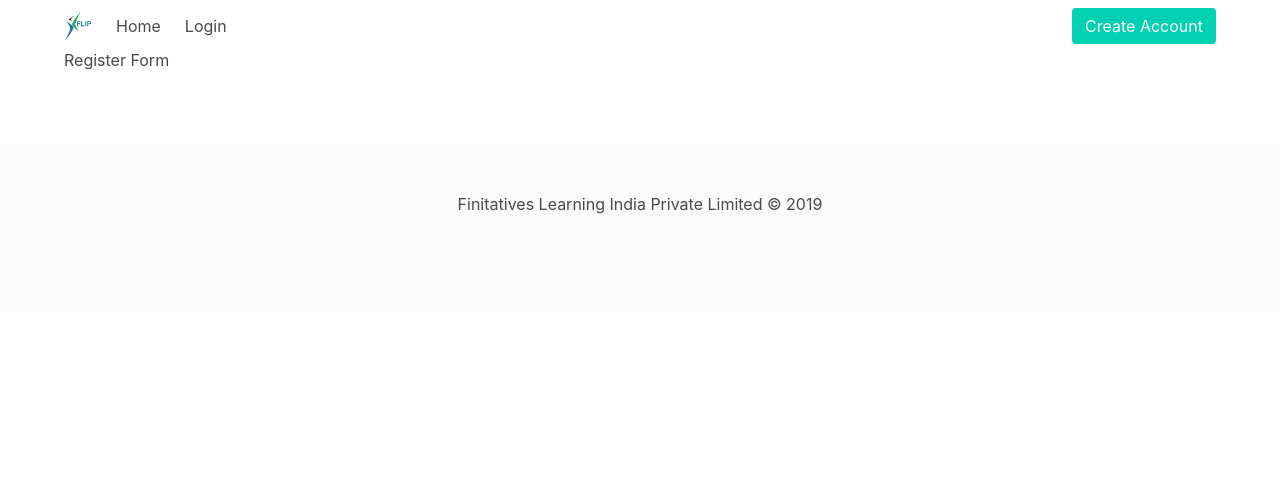
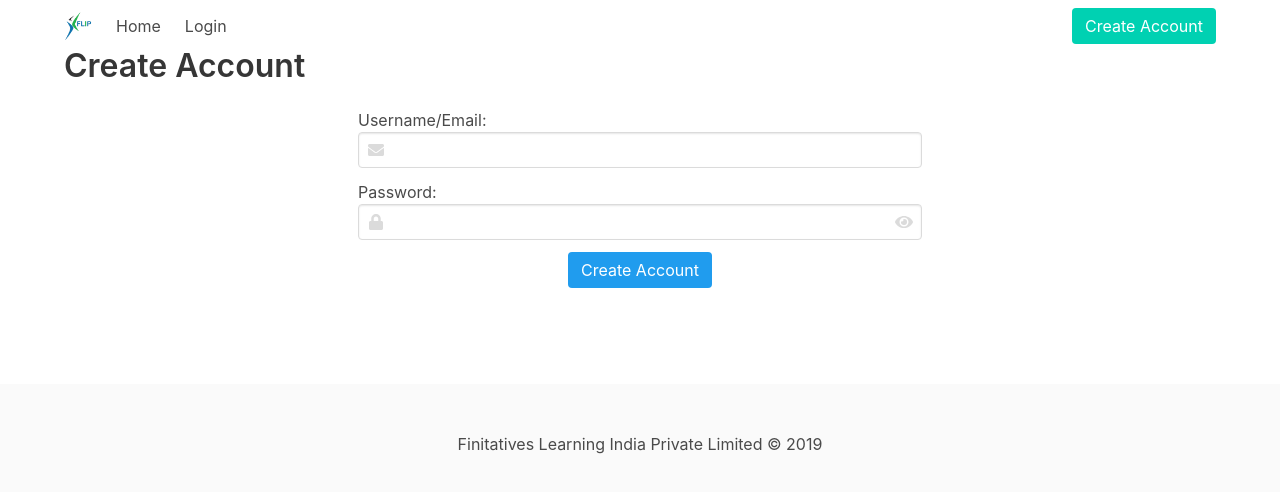
Before and after one commit to vkallore/project-management, a React (Create React App) app: page /register in a window 1280 px wide. Shown: the top 492 px of the page. Built offline with nearby package versions, Linux system fonts and the light colour scheme.

Commit message:
1. User registration completed 2. View Password icon for login and register added instead of confirm password

```diff
--- a/src/actions/index.js
+++ b/src/actions/index.js
@@ -24,7 +24,12 @@ export const errorHandler = (dispatch, error, allowMessageClose = false) => {
           break
 
         case 500:
-          message = API_COMMON_ERROR
+          try {
+            message = error.response.data.message
+            detailedMessage = error.response.data.data
+          } catch (err) {
+            message = API_COMMON_ERROR
+          }
           break
 
         default:
--- a/src/assets/css/custom.scss
+++ b/src/assets/css/custom.scss
@@ -1,5 +1,9 @@
 .columns {
   margin: 0;
+}
+.control .icon.is-clickable {
+  cursor: pointer;
+  pointer-events: all;
 }
 
 @media screen and (min-width: 768px) {
--- a/src/components/Auth/LoginForm.js
+++ b/src/components/Auth/LoginForm.js
@@ -1,16 +1,27 @@
 import React from 'react'
 import { FontAwesomeIcon } from '@fortawesome/react-fontawesome'
-import { faEnvelope, faLock } from '@fortawesome/free-solid-svg-icons'
+import {
+  faEnvelope,
+  faLock,
+  faEye,
+  faEyeSlash
+} from '@fortawesome/free-solid-svg-icons'
 
 import Input from 'components/FormElements/Input'
 import Button from 'components/FormElements/Button'
+import { StyledLoader } from 'components/Common/Loaders'
+
 import { VALID_PATTERN_PASSWORD } from 'constants/AppConstants'
 import { TEXT_LOGIN } from 'constants/AppLanguage'
-import { StyledLoader } from 'components/Common/Loaders'
+import { FIELD_USERNAME, FIELD_PASSWORD } from 'constants/AppForms'
 
-class LoginForm extends React.Component {
-  render() {
-    const { formFields, handleSubmit, ajaxProcessing, formModel } = this.props
+import { useToggleState } from 'helpers/HooksHelpers'
+
+const LoginForm = props => {
+  const [showPassword, setShowPassword] = useToggleState(false)
+
+  const { formFields, handleSubmit, ajaxProcessing, formModel } = props
+
   const submitForm = event => {
     event.preventDefault()
     handleSubmit(formFields)
@@ -19,12 +30,12 @@ class LoginForm extends React.Component {
   return (
     <form onSubmit={submitForm}>
       <div className="field">
-          <label>Username/Email:</label>
+        <label>{FIELD_USERNAME}:</label>
         <p className="control has-icons-left">
           <Input
             type="email"
             name="username"
-              placeholder="Username/Email"
+            placeholder={FIELD_USERNAME}
             formModel={formModel}
             required={true}
           />
@@ -34,18 +45,24 @@ class LoginForm extends React.Component {
         </p>
       </div>
       <div className="field">
-          <label>Password:</label>
-          <p className="control has-icons-left">
+        <label>{FIELD_PASSWORD}:</label>
+        <p className="control has-icons-left has-icons-right">
           <Input
-              type="password"
+            type={!showPassword ? 'password' : 'text'}
             name="password"
-              placeholder="Password"
+            placeholder={FIELD_PASSWORD}
             formModel={formModel}
             required={true}
             pattern={VALID_PATTERN_PASSWORD}
           />
           <span className="icon is-small is-left">
             <FontAwesomeIcon icon={faLock} />
+          </span>
+          <span
+            className="icon is-small is-right is-clickable"
+            onClick={setShowPassword}
+          >
+            <FontAwesomeIcon icon={!showPassword ? faEye : faEyeSlash} />
           </span>
         </p>
       </div>
@@ -60,6 +77,5 @@ class LoginForm extends React.Component {
     </form>
   )
 }
-}
 
 export default LoginForm
--- a/src/components/Common/TopNavBar.js
+++ b/src/components/Common/TopNavBar.js
@@ -2,12 +2,12 @@ import React from 'react'
 import Link from 'react-router-dom/Link'
 import { TITLE_SITE } from 'constants/AppLanguage'
 import { LOGO } from 'constants/ImageAssets'
-import { useMenuToggle } from 'helpers/HooksHelpers'
+import { useToggleState } from 'helpers/HooksHelpers'
 
 const TopNavBar = ({ children }) => {
-  const [menuToggle, setMenuToggle] = useMenuToggle(false)
+  const [currentState, setToggleState] = useToggleState(false)
 
-  const menuToggleClass = menuToggle ? 'is-active' : ''
+  const menuClassName = currentState ? 'is-active' : ''
 
   return (
     <nav
@@ -21,11 +21,11 @@ const TopNavBar = ({ children }) => {
             <img src={LOGO} alt={TITLE_SITE} />
           </Link>
           <div
-            className={`navbar-burger burger ${menuToggleClass}`}
+            className={`navbar-burger burger ${menuClassName}`}
             data-target="siteMainNav"
             aria-label="menu"
             aria-expanded="false"
-            onClick={() => setMenuToggle()}
+            onClick={() => setToggleState()}
           >
             <span />
             <span />
@@ -34,8 +34,8 @@ const TopNavBar = ({ children }) => {
         </div>
         <div
           id="siteMainNav"
-          className={`navbar-menu ${menuToggleClass}`}
-          onClick={() => setMenuToggle()}
+          className={`navbar-menu ${menuClassName}`}
+          onClick={() => setToggleState()}
         >
           {children}
         </div>
--- a/src/components/Site/Register/RegisterContainer.js
+++ b/src/components/Site/Register/RegisterContainer.js
@@ -0,0 +1,80 @@
+import React from 'react'
+import { connect } from 'react-redux'
+import { withRouter, Redirect } from 'react-router-dom'
+import { Helmet } from 'react-helmet'
+
+import { register } from 'actions/AppActions'
+
+import RegisterForm from 'components/Site/Register/RegisterForm'
+
+import { FORM_REGISTER } from 'constants/AppForms'
+import { TITLE_REGISTER, TEXT_REGISTER } from 'constants/AppLanguage'
+
+import { clearMessage } from 'actions'
+
+const AlertBox = React.lazy(() => import('components/Common/AlertBox'))
+
+class RegisterContainer extends React.Component {
+  handleSubmit = async formFields => {
+    const { register } = this.props
+    register(formFields.username, formFields.password)
+  }
+
+  render() {
+    const { loggedIn } = this.props
+    if (loggedIn) {
+      return <Redirect to="/" />
+    }
+    const {
+      ajaxProcessing,
+      formFields,
+      apiResponse,
+      apiResponseType,
+      allowMessageClear,
+      clearMessage
+    } = this.props
+    return (
+      <React.Fragment>
+        <Helmet>
+          <title>{TITLE_REGISTER}</title>
+        </Helmet>
+        <h1 className="title">{TEXT_REGISTER}</h1>
+        <div className="columns is-centered">
+          <div className="column is-half">
+            <RegisterForm
+              handleSubmit={this.handleSubmit}
+              ajaxProcessing={ajaxProcessing}
+              formFields={formFields}
+              formModel={FORM_REGISTER}
+            />
+          </div>
+        </div>
+        <AlertBox
+          alertText={apiResponse}
+          alertType={apiResponseType}
+          allowMessageClear={allowMessageClear}
+          clearMessage={clearMessage}
+        />
+      </React.Fragment>
+    )
+  }
+}
+
+const mapStateToProps = state => ({
+  loggedIn: state.common.loggedIn,
+  ajaxProcessing: state.common.ajaxProcessing,
+  formFields: state.forms.register,
+  apiResponse: state.common.apiResponse,
+  apiResponseType: state.common.apiResponseType,
+  allowMessageClear: state.common.allowMessageClear
+})
+
+export default withRouter(
+  connect(
+    mapStateToProps,
+    {
+      register,
+      clearMessage
+    }
+  )(RegisterContainer)
+)
--- a/src/components/Site/Register/RegisterForm.js
+++ b/src/components/Site/Register/RegisterForm.js
@@ -1,7 +1,81 @@
 import React from 'react'
+import { FontAwesomeIcon } from '@fortawesome/react-fontawesome'
+import {
+  faEnvelope,
+  faLock,
+  faEye,
+  faEyeSlash
+} from '@fortawesome/free-solid-svg-icons'
 
-const RegisterForm = () => {
-  return <div>Register Form</div>
+import Input from 'components/FormElements/Input'
+import Button from 'components/FormElements/Button'
+import { StyledLoader } from 'components/Common/Loaders'
+
+import { VALID_PATTERN_PASSWORD } from 'constants/AppConstants'
+import { TEXT_REGISTER } from 'constants/AppLanguage'
+import { FIELD_USERNAME, FIELD_PASSWORD } from 'constants/AppForms'
+
+import { useToggleState } from 'helpers/HooksHelpers'
+
+const RegisterForm = props => {
+  const [showPassword, setShowPassword] = useToggleState(false)
+
+  const { formFields, handleSubmit, ajaxProcessing, formModel } = props
+
+  const submitForm = event => {
+    event.preventDefault()
+    handleSubmit(formFields)
+  }
+
+  return (
+    <form onSubmit={submitForm}>
+      <div className="field">
+        <label>{FIELD_USERNAME}:</label>
+        <p className="control has-icons-left">
+          <Input
+            type="email"
+            name="username"
+            placeholder={FIELD_USERNAME}
+            formModel={formModel}
+            required={true}
+          />
+          <span className="icon is-small is-left">
+            <FontAwesomeIcon icon={faEnvelope} />
+          </span>
+        </p>
+      </div>
+      <div className="field">
+        <label>{FIELD_PASSWORD}:</label>
+        <p className="control has-icons-left has-icons-right">
+          <Input
+            type={!showPassword ? 'password' : 'text'}
+            name="password"
+            placeholder={FIELD_PASSWORD}
+            formModel={formModel}
+            required={true}
+            pattern={VALID_PATTERN_PASSWORD}
+          />
+          <span className="icon is-small is-left">
+            <FontAwesomeIcon icon={faLock} />
+          </span>
+          <span
+            className="icon is-small is-right is-clickable"
+            onClick={setShowPassword}
+          >
+            <FontAwesomeIcon icon={!showPassword ? faEye : faEyeSlash} />
+          </span>
+        </p>
+      </div>
+      <div className="buttons is-centered">
+        <Button
+          text={TEXT_REGISTER}
+          className="is-info"
+          disabled={ajaxProcessing}
+        />
+      </div>
+      <div className="ajaxloader">{!ajaxProcessing && <StyledLoader />}</div>
+    </form>
+  )
 }
 
 export default RegisterForm
--- a/src/constants/AppForms.js
+++ b/src/constants/AppForms.js
@@ -1,2 +1,5 @@
 export const FORM_LOGIN = 'login'
 export const FORM_REGISTER = 'register'
+
+export const FIELD_USERNAME = 'Username/Email'
+export const FIELD_PASSWORD = 'Password'
--- a/src/constants/AppMessage.js
+++ b/src/constants/AppMessage.js
@@ -2,3 +2,5 @@ export const API_CONTACT_SUPPORT = 'Please contact support.'
 export const API_COMMON_ERROR = 'An error occurred! ' + API_CONTACT_SUPPORT
 export const API_ERROR_404 =
   'Error occurred while processing your request. ' + API_CONTACT_SUPPORT
+export const REGISTER_SUCCESS =
+  'Your account has been created. Please activate and login.'
--- a/src/helpers/HooksHelpers.js
+++ b/src/helpers/HooksHelpers.js
@@ -1,9 +1,9 @@
-import { useState, useCallback } from 'react'
+import { useState } from 'react'
 
-export const useMenuToggle = currentState => {
-  const [menuToggle, setMenuToggle] = useState(currentState)
-  const setToggle = useCallback(() => {
-    setMenuToggle(!menuToggle)
-  })
-  return [menuToggle, setToggle]
+export const useToggleState = value => {
+  const [stateValue, setStateValue] = useState(value)
+  const setToggleState = () => {
+    setStateValue(!stateValue)
+  }
+  return [stateValue, setToggleState]
 }
--- a/src/reducers/FormsReducers.js
+++ b/src/reducers/FormsReducers.js
@@ -9,8 +9,8 @@ const initialState = {
   register: {
     username: '',
     password: '',
-    confirmPassword: '',
-    phoneNumber: ''
+    confirm_password: '',
+    phone_number: ''
   }
 }
 
--- a/src/routes/SiteRoutes.js
+++ b/src/routes/SiteRoutes.js
@@ -11,8 +11,8 @@ const HomeContainer = React.lazy(() =>
 const LoginContainer = React.lazy(() =>
   import('components/Auth/LoginContainer')
 )
-const RegisterForm = React.lazy(() =>
-  import('components/Site/Register/RegisterForm')
+const RegisterContainer = React.lazy(() =>
+  import('components/Site/Register/RegisterContainer')
 )
 const PageNotFoundContainer = React.lazy(() =>
   import('components/Common/PageNotFoundContainer')
@@ -34,7 +34,7 @@ class SiteRoutes extends React.Component {
           <Switch>
             <Route exact={true} path="/" render={() => <HomeContainer />} />
             <Route path="/login" render={() => <LoginContainer />} />
-            <Route path="/register" render={() => <RegisterForm />} />
+            <Route path="/register" render={() => <RegisterContainer />} />
             <Route path="*" render={() => <PageNotFoundContainer />} />
           </Switch>
         </Suspense>
```
Also changed, not shown: src/actions/AppActions.js (+39 -3 lines). Lines whose indentation alone changed are shown as unchanged.
